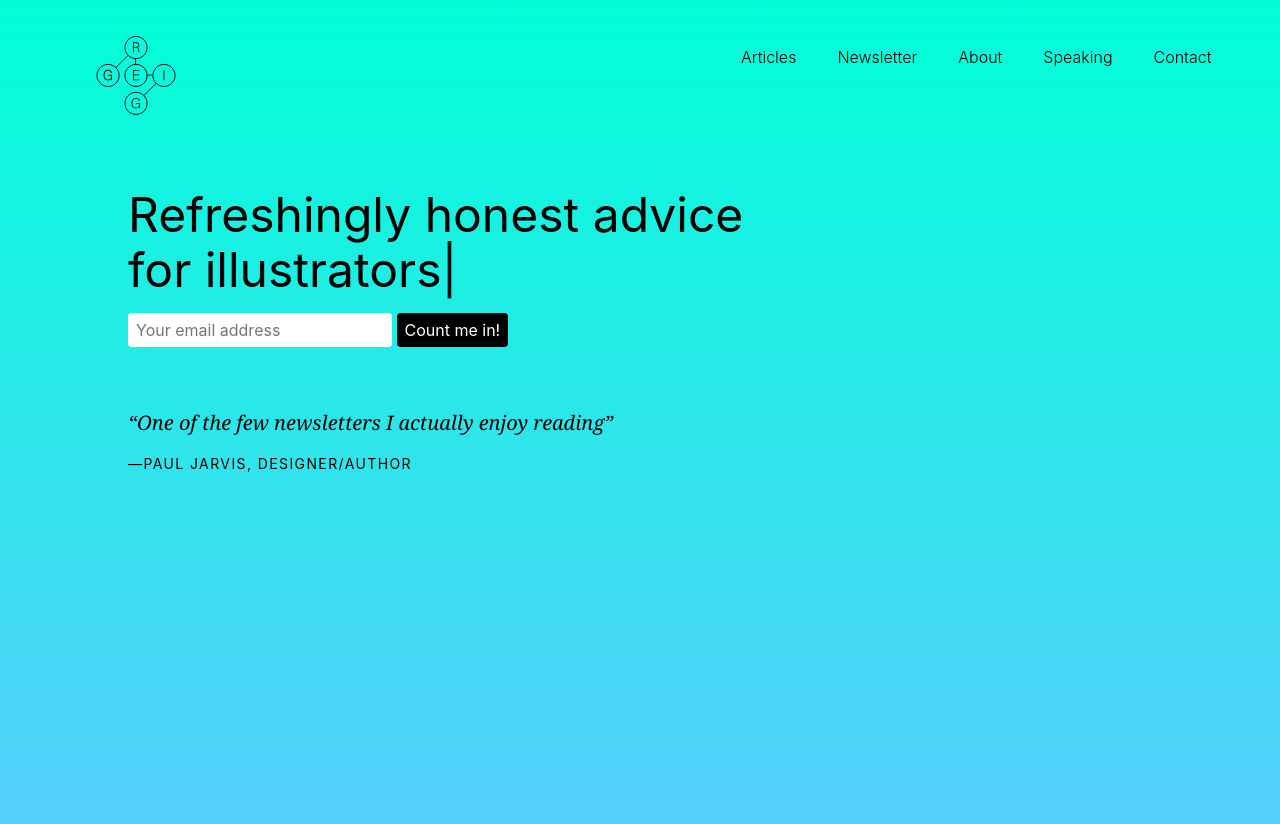
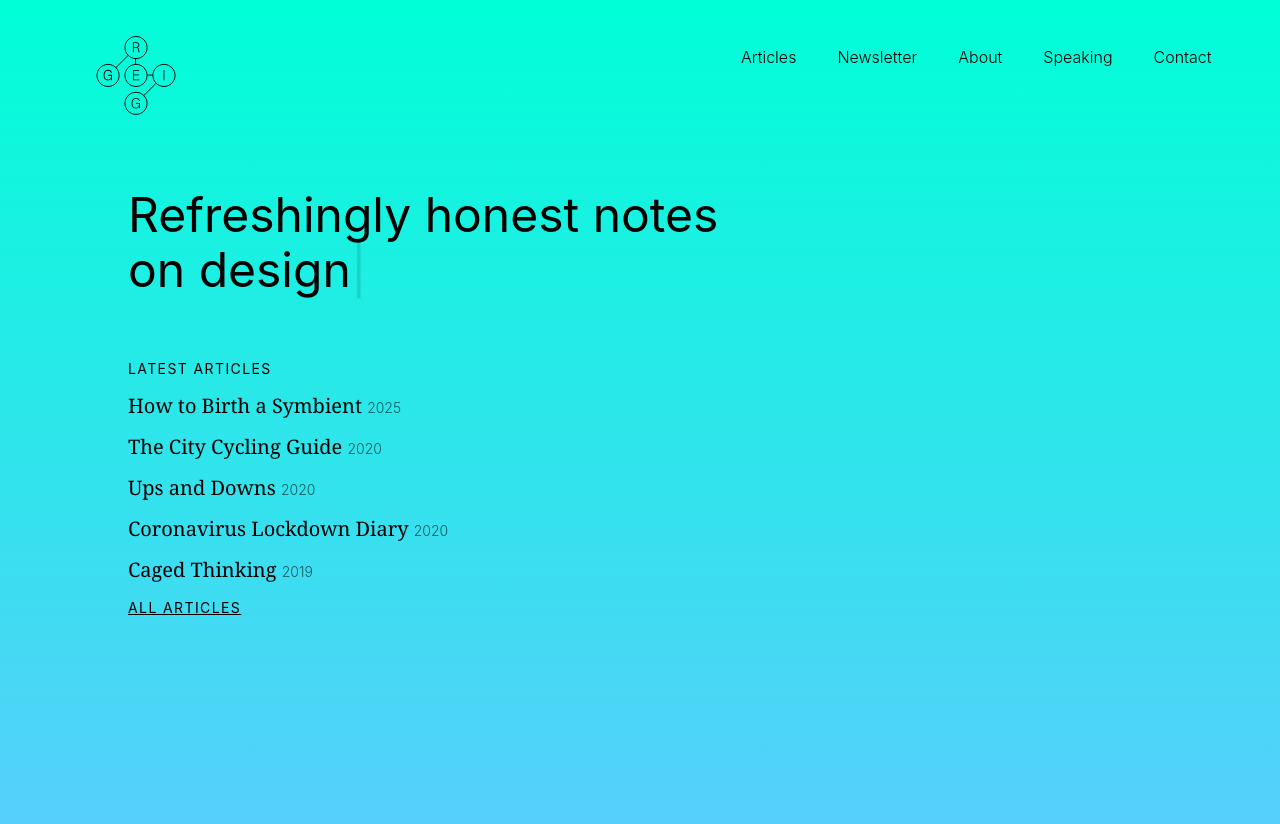
Before and after one commit to j-greig/greig, a Jekyll site: the page built from index.md, in a window 1280 px wide. Shown: the top 824 px of the page. Built offline with Jekyll 4.4.1, drawn with Linux system fonts in a browser that asks for light colours; nearby versions of some CDN libraries.

Commit message:
homepage: swap signup + quote for latest articles, headline now art/design/tech/writing: newsletter no longer sent, site covers more than graphic design
Co-Authored-By: Claude Opus 5.5 <noreply@anthropic.com>

```diff
--- a/_config.yml
+++ b/_config.yml
@@ -2,7 +2,7 @@
 url: http://greig.cc
 name: James Greig
 title: James Greig
-description: 'Refreshingly honest advice for graphic designers &amp; other creative types'
+description: 'Refreshingly honest notes on art, design, technology &amp; writing'
 
 ############################################################
 
--- a/_layouts/home.html
+++ b/_layouts/home.html
@@ -17,7 +17,7 @@
       <script>
         if (document.body.clientWidth > 959) {
           var options = {
-            strings: ["graphic designers", "illustrators", "makers", "web developers", "writers and bloggers", "internet druids", "creative folk"],
+            strings: ["art", "design", "technology", "writing", "making things"],
             startDelay: 3000,
             backDelay: 1500,
             typeSpeed: 40,
--- a/index.md
+++ b/index.md
@@ -1,12 +1,17 @@
 ---
-title: Refreshingly honest advice for graphic designers
+title: Refreshingly honest notes on art, design, technology and writing
 layout: home
-description: Refreshingly honest advice for graphic designers. Learn how to go freelance, switch careers or reset your brain's operating system
+description: Refreshingly honest notes on art, design, technology, writing and making things, by James Greig
 ---
-<h1 class="f2 f1-l mh3 mh5-m mh6-l mb2 normal measure-narrow animated slideInDown">Refreshingly honest advice <br>for <span class="typed">graphic designers <div class="dib dn-l">&amp; creative types</div></span></h1>
+<h1 class="f2 f1-l mh3 mh5-m mh6-l mb2 normal measure-narrow animated slideInDown">Refreshingly honest notes <br>on <span class="typed">art<div class="dib dn-l">, design, technology &amp; writing</div></span></h1>
 
-{% include newsletter-signup-barebones.html hide_description="true" %}
-
-<blockquote class="mh3 mh5-m mh6-l mt5 serif f4">“One of the few newsletters I actually enjoy reading”</blockquote>
-<cite class="mh3 mh5-m mh6-l tracked ttu normal f6 fs-normal">—Paul Jarvis, designer/author</cite>
+<section class="mh3 mh5-m mh6-l mt5 measure animated fadeIn">
+  <h2 class="f6 ttu tracked normal mb3">Latest articles</h2>
+  <ul class="list pl0 mt0">
+    {% for post in site.posts limit:5 %}
+    <li class="mb3 serif f4 lh-title"><a class="link black dim" href="{{ post.url }}">{{ post.title }}</a> <span class="sans-serif f6 o-60">{{ post.date | date: "%Y" }}</span></li>
+    {% endfor %}
+  </ul>
+  <a class="f6 ttu tracked link black underline" href="/articles/">All articles</a>
+</section>
 <br>&nbsp;<br>
```
Also changed, not shown: CLAUDE.md (+1 -1 lines), README.md.
